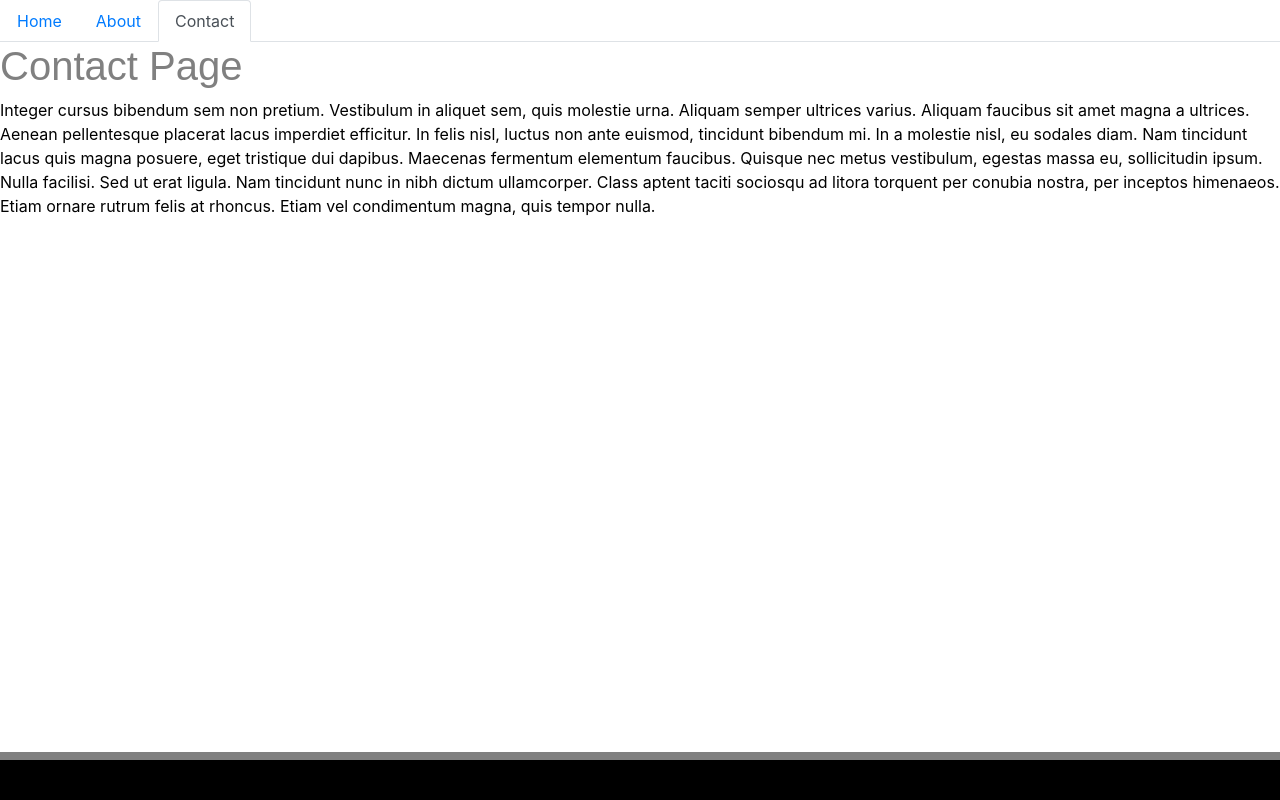
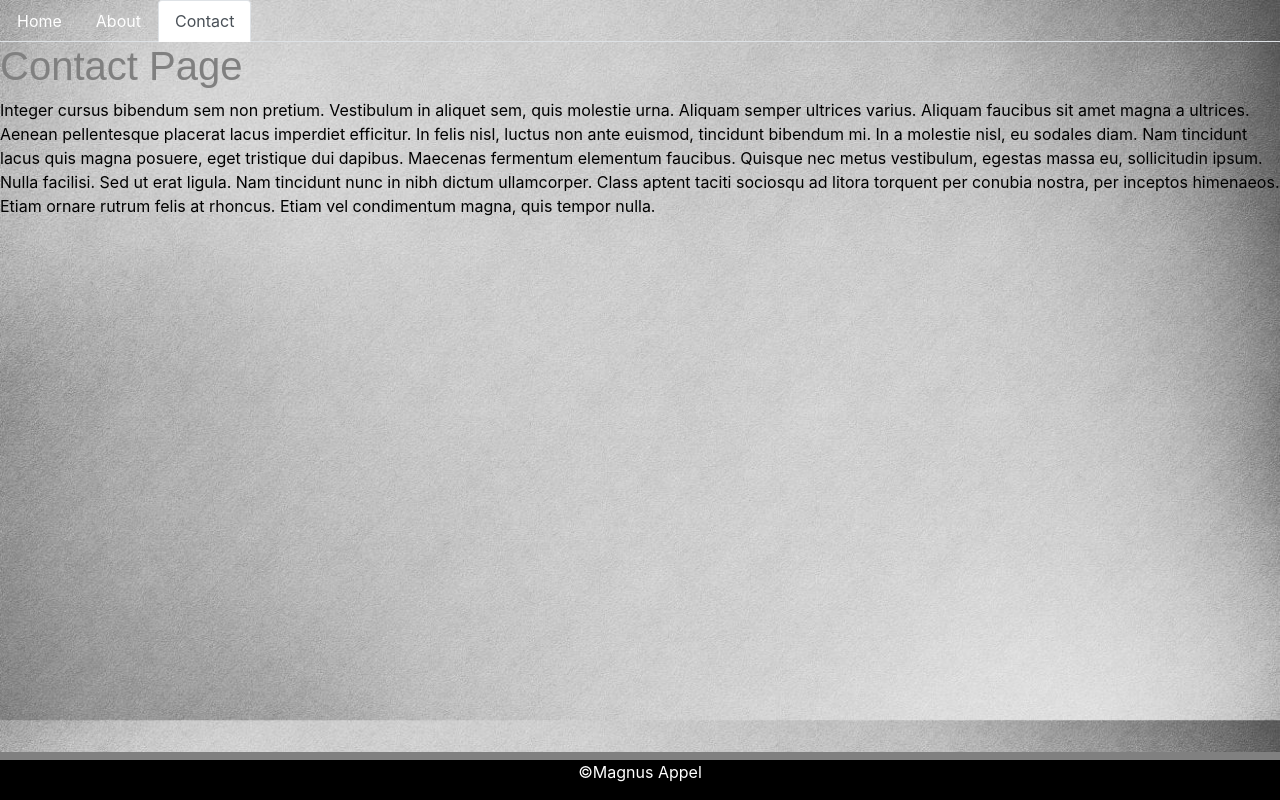
Before and after one commit to insideseanshead/portfolio-react, a React (Create React App) app: page /contact in a window 1280 px wide. Built offline with nearby package versions, Linux system fonts and the light colour scheme.

Commit message:
added styling on homepage

```diff
--- a/public/index.css
+++ b/public/index.css
@@ -1,3 +1,8 @@
 body {
+  background-color: unset !important;
   background-image: url("./grayscale.jpg")
 }
+
+.body-image {
+  background-image: url("./grayscale.jpg")
+}
--- a/public/index.html
+++ b/public/index.html
@@ -27,7 +27,7 @@
     -->
     <title>React App</title>
   </head>
-  <body>
+  <body class="body-image">
     <noscript>You need to enable JavaScript to run this app.</noscript>
     <div id="root"></div>
     <!--
--- a/src/components/footer.css
+++ b/src/components/footer.css
@@ -8,3 +8,6 @@
     color: darkgray;
     border-top: 8px solid grey;
   }
+  #namecopy {
+    color: white;
+  }
--- a/src/components/footer.js
+++ b/src/components/footer.js
@@ -4,7 +4,7 @@ import "./footer.css"
 function Footer() {
   return (
     <footer className="footer">
-    <p>Magnus Appel</p>
+    <p id="namecopy">&copy;Magnus Appel</p>
   </footer>
   );
 }
--- a/src/components/pages/HomePage/style.css
+++ b/src/components/pages/HomePage/style.css
@@ -24,3 +24,18 @@ img {
 p {
     color: black;
 }
+
+
+.nav-link, .navbar-brand {
+    color: white;
+}
+
+#navbarNav {
+    justify-content: flex-end;
+    font-style: normal;
+}
+
+.navbar-brand {
+    font-weight: bolder;
+
+}
```
